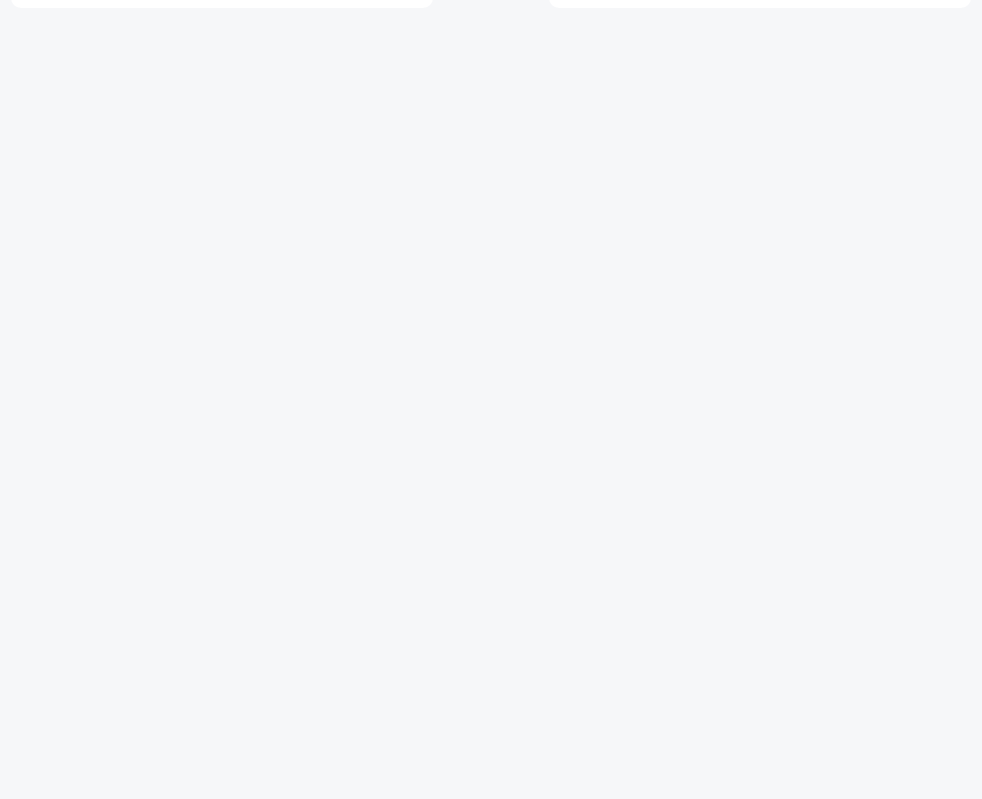
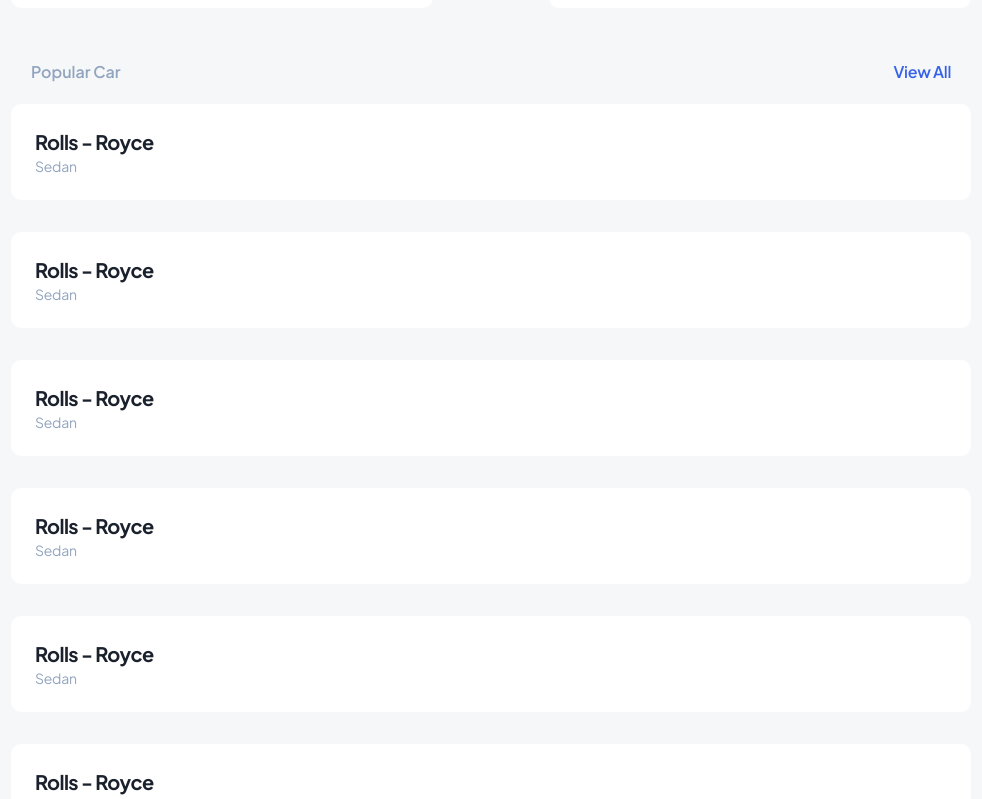
Before and after one commit to ulvi05/MorentRentProject, a React (Vite) app: page / in a window 1280 px wide. Shown: the part 640-1439 px from the top of the page, without its empty margins (149-1131 px from the left). Before the commit the page ends 800 px from the top, so only its background shows below. Built offline with nearby package versions, Linux system fonts and the light colour scheme.

Commit message:
feat: popular & rentcard added

```diff
--- /dev/null
+++ b/src/components/shared/rent-card/index.tsx
@@ -0,0 +1,16 @@
+export const RentCard = () => {
+  return (
+    <div className="w-full bg-white rounded-[10px] p-4 lg:p-6">
+      <div className="flex justify-between">
+        <div>
+          <h4 className="font-bold text-base text-secondary-500 lg:text-xl leading-[150%] tracking-[-0.6px]">
+            Rolls - Royce
+          </h4>
+          <p className="text-secondary-300 text-xs lg:text-sm leading-[150%] tracking-[-0.28px]">
+            Sedan
+          </p>
+        </div>
+      </div>
+    </div>
+  );
+};
--- /dev/null
+++ b/src/pages/home/components/Popular.tsx
@@ -0,0 +1,28 @@
+import { RentCard } from "@/components/shared/rent-card";
+import { Button } from "@/components/ui/button";
+import { Link } from "react-router-dom";
+
+export const PopularRentsSection = () => {
+  return (
+    <div>
+      <div className="flex items-center justify-between py-2.5">
+        <h3 className="pl-3 font-semibold lg:pl-5 text-secondary-300">
+          Popular Car
+        </h3>
+        <Button variant={"link"} asChild>
+          <Link to="/">View All</Link>
+        </Button>
+      </div>
+      <div className="grid gap-4 xl:grid-cols-4 md:gap-6 lg:gap-8">
+        <RentCard />
+        <RentCard />
+        <RentCard />
+        <RentCard />
+        <RentCard />
+        <RentCard />
+        <RentCard />
+        <RentCard />
+      </div>
+    </div>
+  );
+};
--- a/src/pages/home/index.tsx
+++ b/src/pages/home/index.tsx
@@ -1,11 +1,13 @@
 import { AvailabilityFilter } from "@/components/shared/availability-filter";
 import Hero from "./components/Hero";
+import { PopularRentsSection } from "./components/Popular";
 
 const HomePage = () => {
   return (
     <div className="container flex flex-col pt-4 pb-8 lg:pt-8 lg:pb-16 gap-y-6 lg:gap-y-8">
       <Hero />
       <AvailabilityFilter />
+      <PopularRentsSection />
     </div>
   );
 };
```
